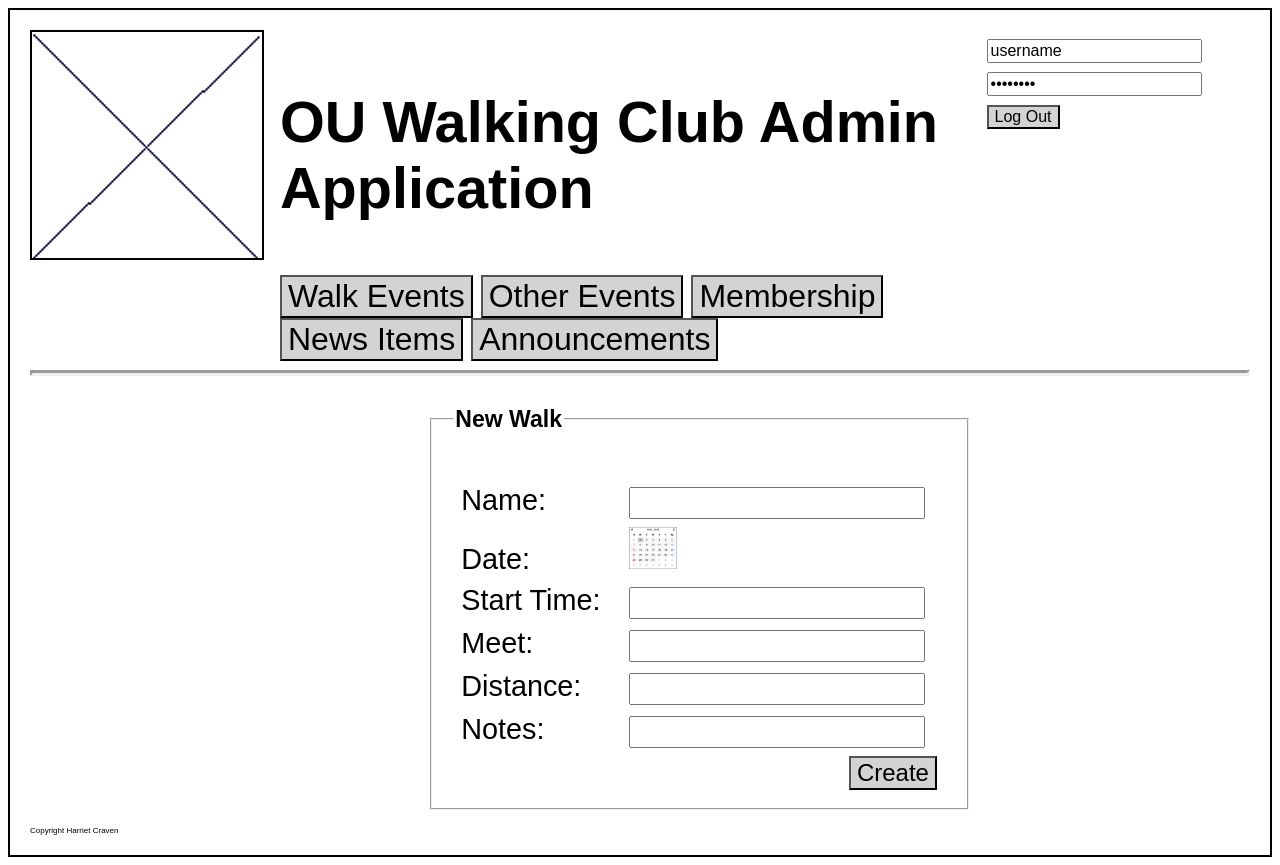
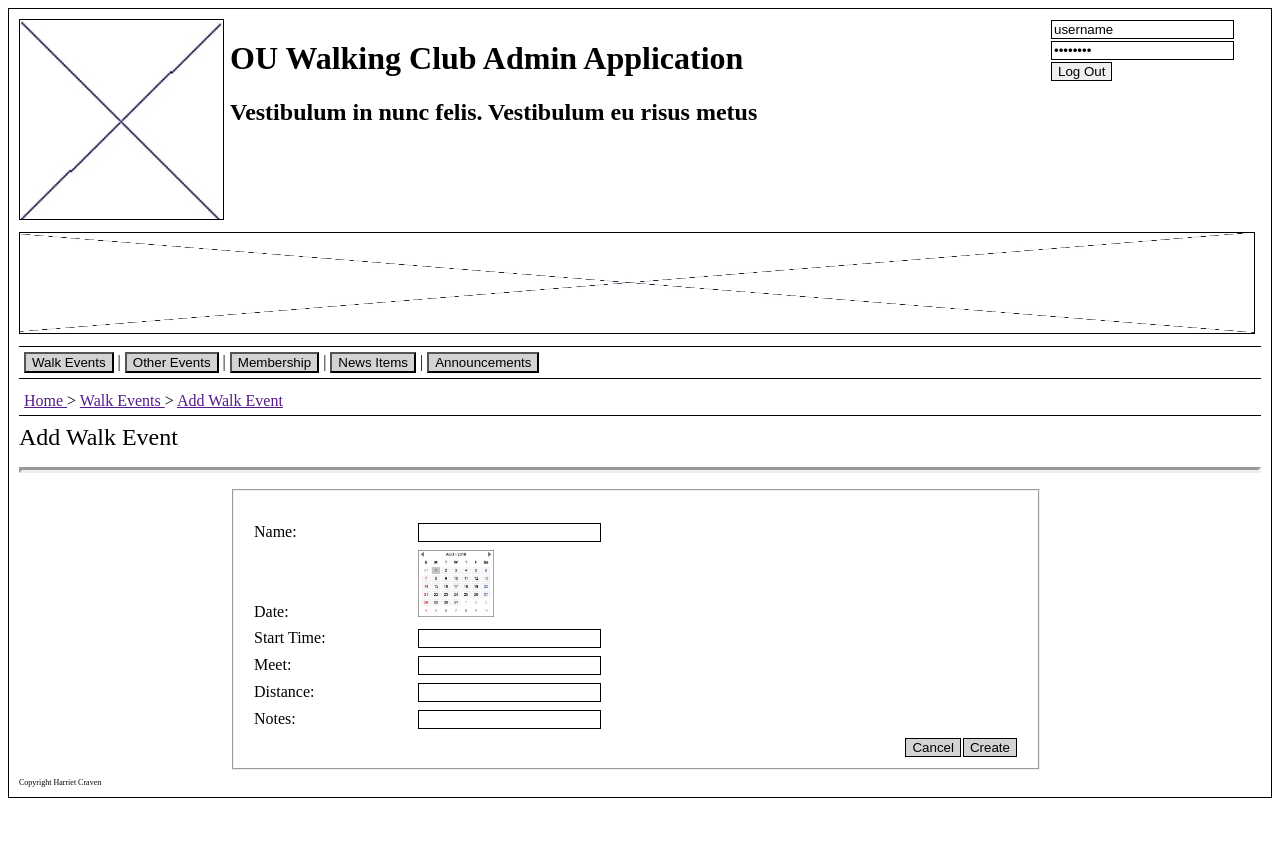
Before and after one commit to harrietc52/T284_EMA_Part2, a plain HTML site: page Question2/q2a.html in a window 1280 px wide. After the commit the page ends 806 px from the top, so only its background shows below. Drawn offline with Linux system fonts and the light colour scheme.

Commit message:
improve form

```diff
--- a/Question2/q2a.css
+++ b/Question2/q2a.css
@@ -1,99 +1,116 @@
 body {
-  font-family: sans-serif;
-  font-size: 1.8rem;
+  /* OU ICE fonts */
+  /* font-family: Tahoma,"Lucida Grande", Arial, Helvetica, sans-serif; */
   border-style: solid;
-  border-width: 2px;
-  padding: 20px;
+  border-width: 1px;
+  padding: 10px;
 }
 
 div.grid {
   display: grid;
-  grid-template-columns: 0.5fr 0.5fr 1fr 1fr 1fr;
-  grid-gap: 1rem;
+  grid-template-columns: 0.5fr 2fr 0.5fr;
+  grid-gap: 0.5rem;
 }
 
 div.grid .logo {
   grid-column: 1;
-  grid-row: 1 / span 2;
+  grid-row: 1;
 }
 
 div.grid .logo img {
-  grid-column: 1;
-  grid-row: 1;
+  width: 100%;
   border-style: solid;
-  border-width: 2px;
-  /* width: 80%; */
+  border-width: 1px;
 }
 
-div.grid .header {
-  grid-column: 2 / 5;
+div.grid .heading {
+  grid-column: 2;
   grid-row: 1;
-  font-weight: bold;
-  padding-top: 20px;
 }
 
 div.grid .credentials {
-  grid-column: 5;
+  grid-column: 3;
   grid-row: 1;
 }
 
 div.grid .credentials input {
-  font-size: 1rem;
+  border: solid;
+  border-width: 1px;
+  margin: 1px;
 }
 
 div.grid .credentials #submit{
   background-color: #D3D3D3;
 }
 
+div.grid .imageWideMedRectangle {
+  grid-column: 1 / 4;
+  grid-row: 2;
+}
+
+div.grid .imageWideMedRectangle img {
+  width: 100%;
+  height: 100px;
+  border-style: solid;
+  border-width: 1px;
+}
+
 div.grid .navbar {
-  grid-column: 2 / 5;
-  grid-row: 2;
-  height: 4rem;
+  grid-column: 1 / 5;
+  grid-row: 3;
+  border-top: 1px solid;
+  border-bottom: 1px solid;
+  padding: 5px;
 }
 
 div.grid .navbar button {
-  font-size: 2rem;
   background-color: #D3D3D3;
 }
 
+div.grid .breadcrumbs {
+  grid-column: 1 / 5;
+  grid-row: 4;
+  border-bottom: 1px solid;
+  padding: 5px;
+}
+
+div.grid .pageheading {
+  grid-column: 1;
+  grid-row: 5;
+  font-size: 1.5rem;
+}
+
 div.grid .divider {
-  grid-column: 1/6;
-  grid-row: 3;
+  grid-column: 1 / 5;
+  grid-row: 6;
 }
 
 div.grid .divider hr {
   border-width: medium;
 }
 
-div.grid .main {
-  grid-column: 3 / 5;
-  grid-row: 4;
+div.grid .form {
+  grid-column: 2 / 3;
+  grid-row: 7;
 }
 
+/* div.grid form { */
+  /* Use border-box sizing to set width ignoring padding/border */
+  /* box-sizing: border-box; */
+  /* Never be wider than the space available */
+  /* max-width: 100%; */
+/* } */
 
-
-div.grid .main form {
+div.grid .form .form-group {
   /* Use border-box sizing to set width ignoring padding/border */
-  box-sizing: border-box;
+  /* box-sizing: border-box; */
   /* Never be wider than the space available */
-  max-width: 100%;
-}
-
-div.grid .main legend {
-  font-size: 0.8em;
-  font-weight: bold;
-}
-
-div.grid .main .form-group {
-  /* Use border-box sizing to set width ignoring padding/border */
-  box-sizing: border-box;
-  /* Never be wider than the space available */
-  max-width: 100%;
+  /* max-width: 100%; */
   /* Nicer spacing */
   margin: 0.5rem;
 }
 
-div.grid .main label {
+div.grid .form label {
   /* Display labels inline with inputs -
      but otherwise present them like a <div> element */
   display: inline-block;
@@ -105,23 +122,30 @@ div.grid .main label {
   max-width: 100%;
 }
 
-div.grid .main input {
+div.grid .form input {
   font-family: sans-serif;
-  font-size: 1.4rem;
+  border: solid;
+  border-width: 1px;
 }
 
-div.grid .main #cal {
+div.grid .form #cal {
   max-width: 10%;
 }
 
-div.grid .main #submit {
+div.grid .form #cancel {
   float: right;
-  font-size: 1.5rem;
   background-color: #D3D3D3;
+  margin: 1px;
+}
+
+div.grid .form #create {
+  float: right;
+  background-color: #D3D3D3;
+  margin: 1px;
 }
 
 div.grid .footer {
   grid-column: 1;
-  grid-row: 5;
+  grid-row: 8;
   font-size: 0.5rem;
 }
--- a/Question2/q2a.html
+++ b/Question2/q2a.html
@@ -12,37 +12,56 @@
 
   <body>
     <div class="grid">
+
       <div class="logo">
         <img src="imageLargeSquare.jpg" alt="The Open University's logo">
       </div>
-      <div class="header">
+      <div class="heading">
         <h1>
           OU Walking Club Admin Application
         </h1>
+        <h2>
+          Vestibulum in nunc felis. Vestibulum eu risus metus
+        </h2>
       </div>
-      <!--  TODO add some sort of currently posisition navigation -->
+
       <div class="credentials">
         <input type="text" name="username" id="username" value="username">
         <input type="password" name="password" id="password" value="password">
-        <input id="submit" type="submit" name="logout" value="Log Out" />
+        <input id="logout" type="submit" name="logout" value="Log Out" />
       </div>
+
+      <div class="imageWideMedRectangle">
+        <img src="imageWideMedRectangle.jpg" alt="placeholder for wide rectangle image">
+      </div>
+
       <div class="navbar">
         <nav>
-          <button>Walk Events</button>
-          <button>Other Events</button>
-          <button>Membership</button>
-          <button>News Items</button>
+          <button>Walk Events</button> |
+          <button>Other Events</button> |
+          <button>Membership</button> |
+          <button>News Items</button> |
           <button>Announcements</button>
         </nav>
       </div>
+
+      <div class="breadcrumbs">
+        <a href="">Home </a> >
+        <a href="">Walk Events </a> >
+        <a href="">Add Walk Event </a>
+      </div>
+
+      <div class="pageheading">
+        Add Walk Event
+      </div>
+
       <div class="divider">
         <hr>
       </div>
-      <div class="main">
+
       <div class="form">
         <form method="post" action="https://students.open.ac.uk/mct/tt284/reflect/reflect.php" id="newWalkForm" name="newWalkForm">
           <fieldset>
-              <legend>New Walk</legend>
             <input type="hidden" name="sessionID" id="sessionID" value="12345678-09ab-1111-cdef"><br>
 
             <div class="form-group">
@@ -51,10 +70,8 @@
             </div>
 
             <div class="form-group">
-                <!-- TODO: Add min as present day -->
               <label>Date: </label>
               <img id="cal" src="cal.png" alt="image of a calender">
-                <!-- <input type="date" name="date" id="date" required> -->
             </div>
 
             <div class="form-group">
@@ -63,7 +80,6 @@
             </div>
 
             <div class="form-group">
-                <!--  assuming maxlength -->
               <label for="meet">Meet: </label>
               <input type="text" name="meet" id="meet" placeholder="" required maxlength="50" minlength="0"  value="">
             </div>
@@ -78,17 +94,18 @@
               <input type="text" name="note" id="note" placeholder="" maxlength="200" value="">
             </div>
 
-              <!-- TODO add status -->
+            <div class="form-group">
+              <input id="create" type="submit" name="create" value="Create" />
+            </div>
 
             <div class="form-group">
-                <!-- TODO add reset? -->
-                <input id="submit" type="submit" name="submit" value="Create" />
+              <input id="cancel" type="submit" name="cancel" value="Cancel" />
             </div>
 
           </fieldset>
         </form>
       </div>
-      </div>
+
       <div class="footer">
         Copyright Harriet Craven
       </div>
```
Also changed, not shown: Question2/imageWideLargeRectangle.jpg (added), Question2/imageWideMedRectangle.jpg (added). Lines whose indentation alone changed are shown as unchanged.
